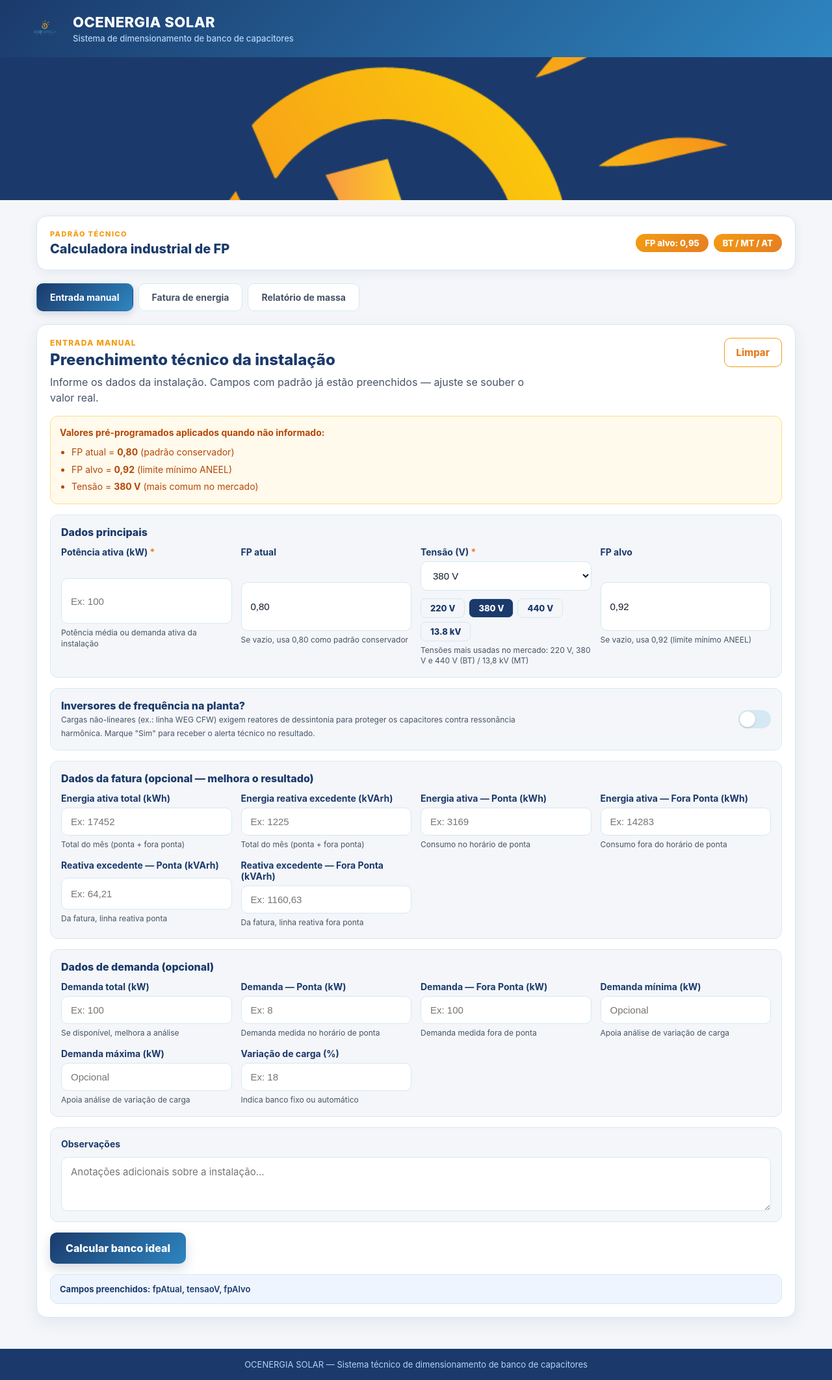
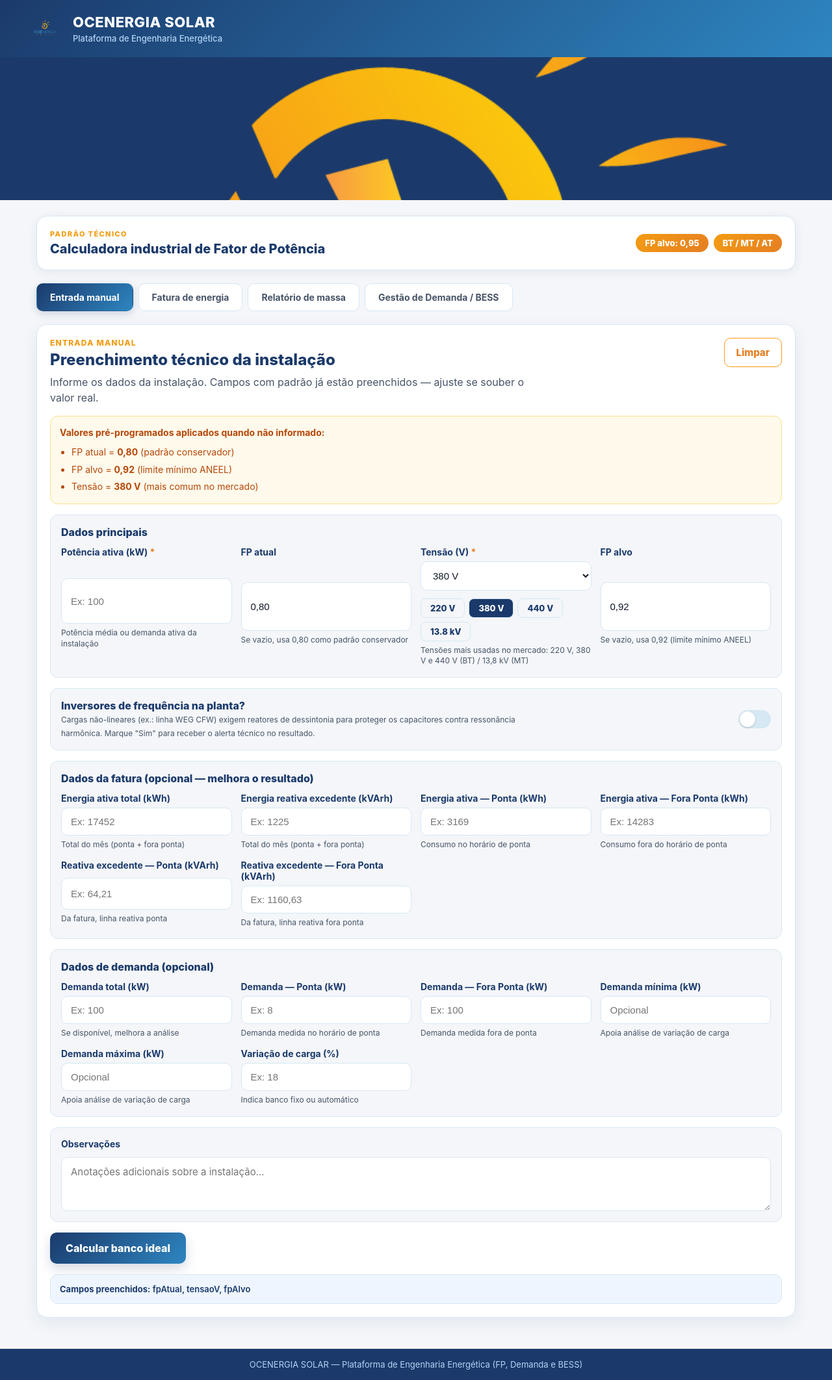
Before and after one commit to engenheiroeverson-lgtm/ocenergia-calculadora, a React (Vite) app: page / in a window 1280 px wide. Shown: the whole page at 65% size. Built offline with nearby package versions, Linux system fonts and the light colour scheme.

Commit message:
Update TelaPrincipal.tsx

```diff
--- a/src/modules/ui/TelaPrincipal.tsx
+++ b/src/modules/ui/TelaPrincipal.tsx
@@ -2,8 +2,9 @@
 import FormularioManual from './FormularioManual';
 import UploadFatura from './UploadFatura';
 import UploadRelatorioMassa from './UploadRelatorioMassa';
+import PaginaDemanda from '../demanda/PaginaDemanda';
 
-type Aba = 'manual' | 'fatura' | 'massa';
+type Aba = 'manual' | 'fatura' | 'massa' | 'demanda';
 
 export default function TelaPrincipal() {
   const [abaAtiva, setAbaAtiva] = useState<Aba>('manual');
@@ -15,7 +16,7 @@
           <img src="/LOGO_OCENERGIA01.png" alt="OCENERGIA SOLAR" style={styles.logo} />
           <div>
             <h1 style={styles.headerTitle}>OCENERGIA SOLAR</h1>
-            <p style={styles.headerSubtitle}>Sistema de dimensionamento de banco de capacitores</p>
+            <p style={styles.headerSubtitle}>Plataforma de Engenharia Energética</p>
           </div>
         </div>
       </header>
@@ -29,11 +30,24 @@
           <div style={styles.cardHeader}>
             <div style={styles.cardHeaderInfo}>
               <span style={styles.cardKicker}>Padrão técnico</span>
-              <h2 style={styles.cardTitle}>Calculadora industrial de FP</h2>
+              <h2 style={styles.cardTitle}>
+                {abaAtiva === 'demanda'
+                  ? 'Gestão de Demanda e dimensionamento BESS (Grupo A)'
+                  : 'Calculadora industrial de Fator de Potência'}
+              </h2>
             </div>
             <div style={styles.badges}>
-              <span style={styles.badge}>FP alvo: 0,95</span>
-              <span style={styles.badge}>BT / MT / AT</span>
+              {abaAtiva === 'demanda' ? (
+                <>
+                  <span style={styles.badge}>BESS WEG</span>
+                  <span style={styles.badge}>Grupo A</span>
+                </>
+              ) : (
+                <>
+                  <span style={styles.badge}>FP alvo: 0,95</span>
+                  <span style={styles.badge}>BT / MT / AT</span>
+                </>
+              )}
             </div>
           </div>
         </div>
@@ -60,18 +74,26 @@
           >
             Relatório de massa
           </button>
+          <button
+            type="button"
+            style={{ ...styles.aba, ...(abaAtiva === 'demanda' ? styles.abaAtiva : {}) }}
+            onClick={() => setAbaAtiva('demanda')}
+          >
+            Gestão de Demanda / BESS
+          </button>
         </div>
 
         <div style={styles.conteudo}>
           {abaAtiva === 'manual' && <FormularioManual />}
           {abaAtiva === 'fatura' && <UploadFatura />}
           {abaAtiva === 'massa' && <UploadRelatorioMassa />}
+          {abaAtiva === 'demanda' && <PaginaDemanda />}
         </div>
       </main>
 
       <footer style={styles.footer}>
         <p style={styles.footerText}>
-          OCENERGIA SOLAR — Sistema técnico de dimensionamento de banco de capacitores
+          OCENERGIA SOLAR — Plataforma de Engenharia Energética (FP, Demanda e BESS)
         </p>
       </footer>
     </div>
```
